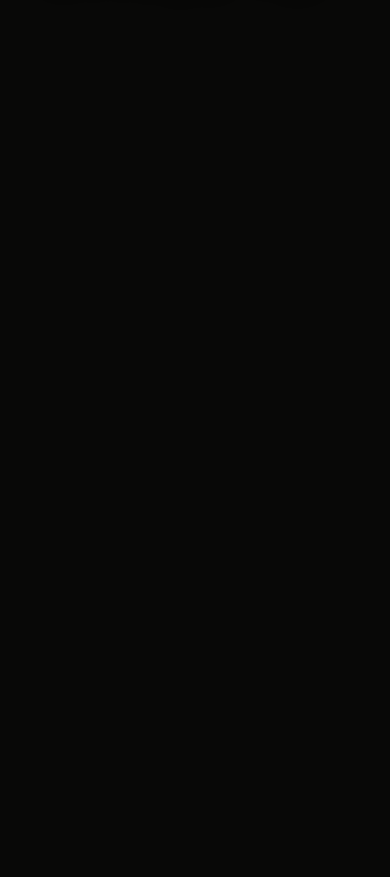
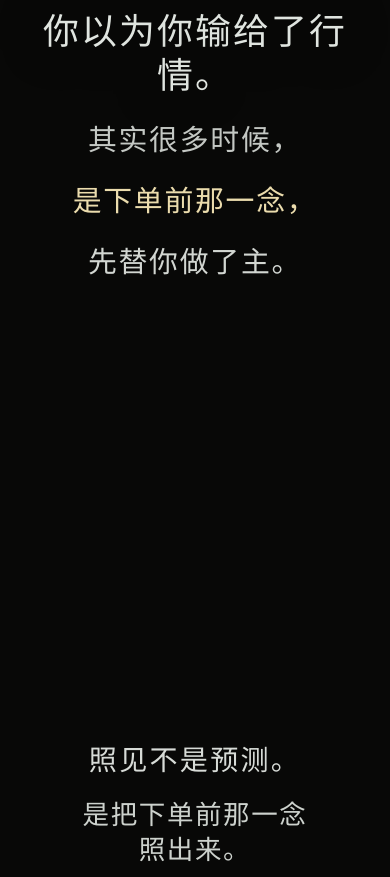
Before and after one commit to shigyhh/yangming-trading-system, a Next.js app in the folder web-next/: page / in a window 390 px wide. Shown: the part 1120-1997 px from the top of the page. Built offline with nearby package versions, Linux system fonts and the light colour scheme; a web font is replaced by a local one.

Commit message:
hotfix: stabilize mobile home story for 1.0.2.3

```diff
--- a/web-next/src/components/home/HomeMobileScrollGuide.tsx
+++ b/web-next/src/components/home/HomeMobileScrollGuide.tsx
@@ -47,7 +47,6 @@
     let rafId: number | null = null
     let expectedScrollTop = window.scrollY
     let lastProgrammaticFrame = 0
-    const initialScrollTop = window.scrollY
 
     function cleanup() {
       if (delayTimer !== null) window.clearTimeout(delayTimer)
@@ -74,10 +73,7 @@
     function handleManualScroll() {
       if (stopped) return
 
-      if (!started) {
-        if (Math.abs(window.scrollY - initialScrollTop) > 4) stopGuide()
-        return
-      }
+      if (!started) return
 
       const isNearProgrammaticScroll = Math.abs(window.scrollY - expectedScrollTop) <= SCROLL_CANCEL_THRESHOLD
       const isSameFrameScroll = performance.now() - lastProgrammaticFrame < 120
--- a/web-next/src/components/home/story-sections.tsx
+++ b/web-next/src/components/home/story-sections.tsx
@@ -123,6 +123,15 @@
   }, [])
 
   useEffect(() => {
+    if (window.matchMedia("(max-width: 768px)").matches) {
+      document.documentElement.setAttribute("data-home-story-gsap", "ready")
+      window.dispatchEvent(new Event(HOME_STORY_READY_EVENT))
+
+      return () => {
+        document.documentElement.removeAttribute("data-home-story-gsap")
+      }
+    }
+
     if (window.matchMedia("(prefers-reduced-motion: reduce)").matches) return
 
     let revertGsap: (() => void) | undefined
@@ -137,7 +146,6 @@
       gsap.registerPlugin(ScrollTrigger)
 
       const context = gsap.context(() => {
-        const isMobileStory = window.matchMedia("(max-width: 768px)").matches
         const secondBreath = gsap.utils.toArray<HTMLElement>("[data-breath-panel='second']")
         const thirdBreath = gsap.utils.toArray<HTMLElement>("[data-breath-panel='third']")
         const secondLines = gsap.utils.toArray<HTMLElement>("[data-breath-line]")
@@ -203,7 +211,7 @@
             trigger: rootRef.current,
             start: "top top",
             end: "bottom bottom",
-            scrub: isMobileStory ? true : 1.05,
+            scrub: 1.05,
             pin: "[data-three-breath-stage]",
             anticipatePin: 1,
           },
@@ -311,10 +319,64 @@
       data-home-roll="three-breaths"
       data-home-scene="2"
       aria-label="三息入照"
-      className="relative z-20 min-h-[230svh] overflow-x-clip overflow-y-visible px-5 md:px-8"
+      className="relative z-20 overflow-x-clip overflow-y-visible px-5 md:min-h-[230svh] md:px-8"
     >
-      <span data-home-scene="3" className="pointer-events-none absolute left-0 top-[62svh] h-px w-px" aria-hidden="true" />
-      <div data-three-breath-stage className="relative flex min-h-[100svh] items-start justify-center pt-[14svh] pb-24 md:pt-[12svh] md:pb-28">
+      <div className="relative min-h-[210svh] md:hidden">
+        <div data-home-mobile-story="second" className="flex min-h-[100svh] flex-col items-center justify-center gap-6 text-center">
+          <p className="font-worldview m-0 text-[clamp(2rem,9.2vw,3.1rem)] font-normal leading-[1.22] tracking-[.06em] text-[rgba(238,243,238,.94)] [text-shadow:0_0_44px_rgba(0,0,0,.58)]">
+            你以为你输给了行情。
+          </p>
+          <p className="font-worldview m-0 text-[clamp(1.72rem,7.4vw,2.45rem)] font-normal leading-[1.28] tracking-[.06em] text-[rgba(238,243,238,.82)]">
+            其实很多时候，
+          </p>
+          <p className="font-worldview m-0 text-[clamp(1.72rem,7.4vw,2.45rem)] font-normal leading-[1.28] tracking-[.06em] text-[rgba(255,239,188,.92)]">
+            是下单前那一念，
+          </p>
+          <p className="font-worldview m-0 text-[clamp(1.72rem,7.4vw,2.45rem)] font-normal leading-[1.28] tracking-[.06em] text-[rgba(238,243,238,.88)]">
+            先替你做了主。
+          </p>
+        </div>
+
+        <span data-home-scene="3" className="pointer-events-none absolute left-0 top-[104svh] h-px w-px" aria-hidden="true" />
+
+        <div data-home-mobile-story="third" className="flex min-h-[110svh] flex-col items-center justify-center gap-5 pb-20 text-center">
+          <p className="font-worldview m-0 text-[clamp(1.72rem,7.2vw,2.38rem)] font-normal leading-[1.26] tracking-[.08em] text-[rgba(238,243,238,.9)]">
+            照见不是预测。
+          </p>
+          <p className="font-worldview m-0 text-[clamp(1.6rem,6.8vw,2.22rem)] font-normal leading-[1.3] tracking-[.06em] text-[rgba(238,243,238,.86)]">
+            是把下单前那一念
+            <br />
+            照出来。
+          </p>
+          <div className="mt-4 flex flex-col items-center gap-3">
+            <span className="font-story text-[13px] font-light tracking-[.18em] text-[rgba(216,183,111,.48)]">比如：</span>
+            <p className="font-worldview m-0 text-[clamp(2.25rem,10vw,3.2rem)] font-normal leading-none tracking-[.08em] text-[rgba(238,243,238,.96)]">
+              「再等等。」
+            </p>
+          </div>
+          <div className="mt-4 flex flex-col items-center gap-3">
+            <span className="font-story text-[13px] font-light tracking-[.14em] text-[rgba(216,183,111,.52)]">照回：</span>
+            <p className="font-story m-0 text-[clamp(1.8rem,7.4vw,2.42rem)] font-light leading-[1.32] tracking-[.06em] text-[rgba(244,235,221,.9)]">
+              你等的不是机会。
+            </p>
+            <p className="font-story m-0 text-[clamp(2rem,8vw,2.72rem)] font-light leading-[1.22] tracking-[.06em] text-[rgba(238,203,128,.96)]">
+              是一个不用认错的台阶。
+            </p>
+          </div>
+          <a
+            href={REFLECT_ENTRY_HREF}
+            className={heroStyles.door}
+            data-story-door="mobile"
+            onClick={enterReflectThroughWater}
+          >
+            <span className={heroStyles.doorMain}>照见一念　→</span>
+            <span className={heroStyles.doorLine} aria-hidden="true" />
+          </a>
+        </div>
+      </div>
+
+      <span data-home-scene="3" className="pointer-events-none absolute left-0 top-[62svh] hidden h-px w-px md:block" aria-hidden="true" />
+      <div data-three-breath-stage className="relative hidden min-h-[100svh] items-start justify-center pt-[14svh] pb-24 md:flex md:pt-[12svh] md:pb-28">
         <div data-breath-panel="second" className="absolute -top-[12svh] inset-x-0 mx-auto flex min-h-[100svh] max-w-[1080px] flex-col items-center justify-center text-center md:-top-[10svh]">
           <div className="relative flex min-h-[24rem] w-full flex-col items-center justify-center gap-6 md:min-h-[30rem] md:gap-7">
             {[
```
Also changed, not shown: 1 other file (tests, documents, lock files or other folders).
